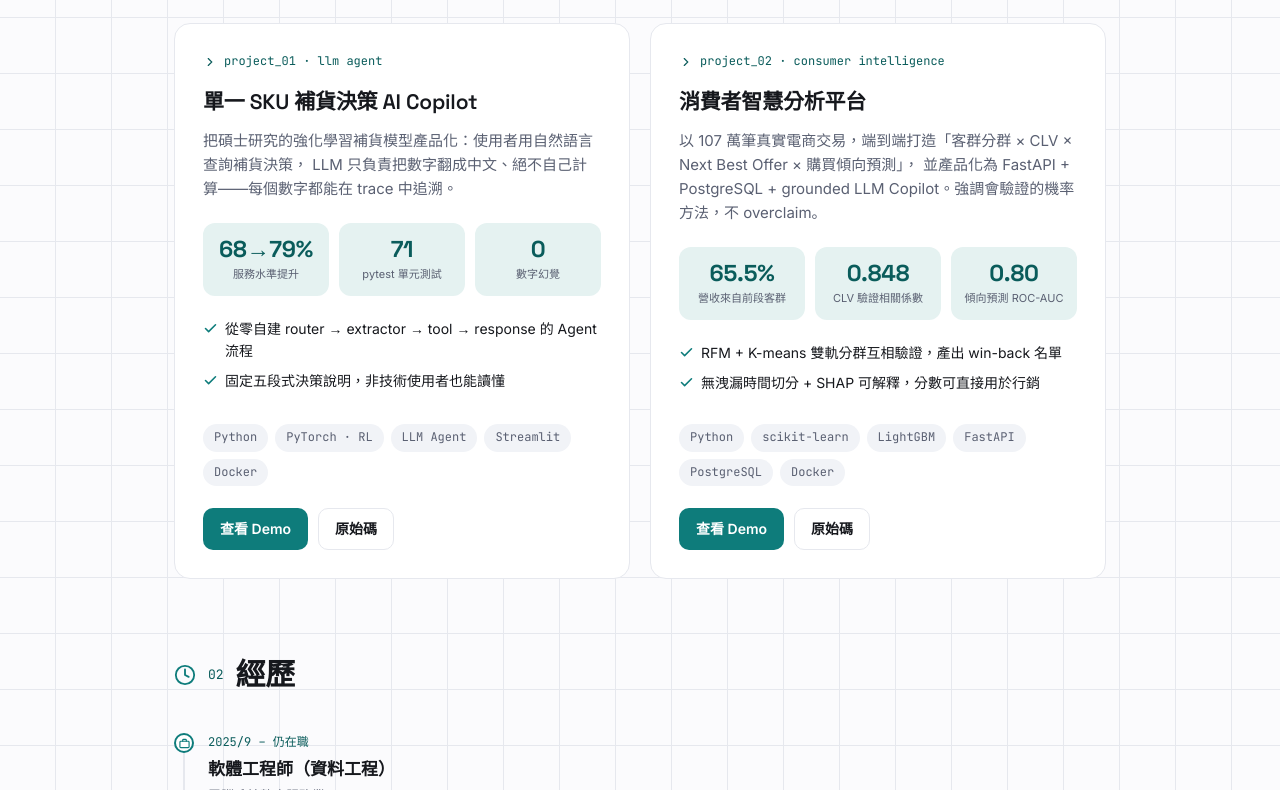
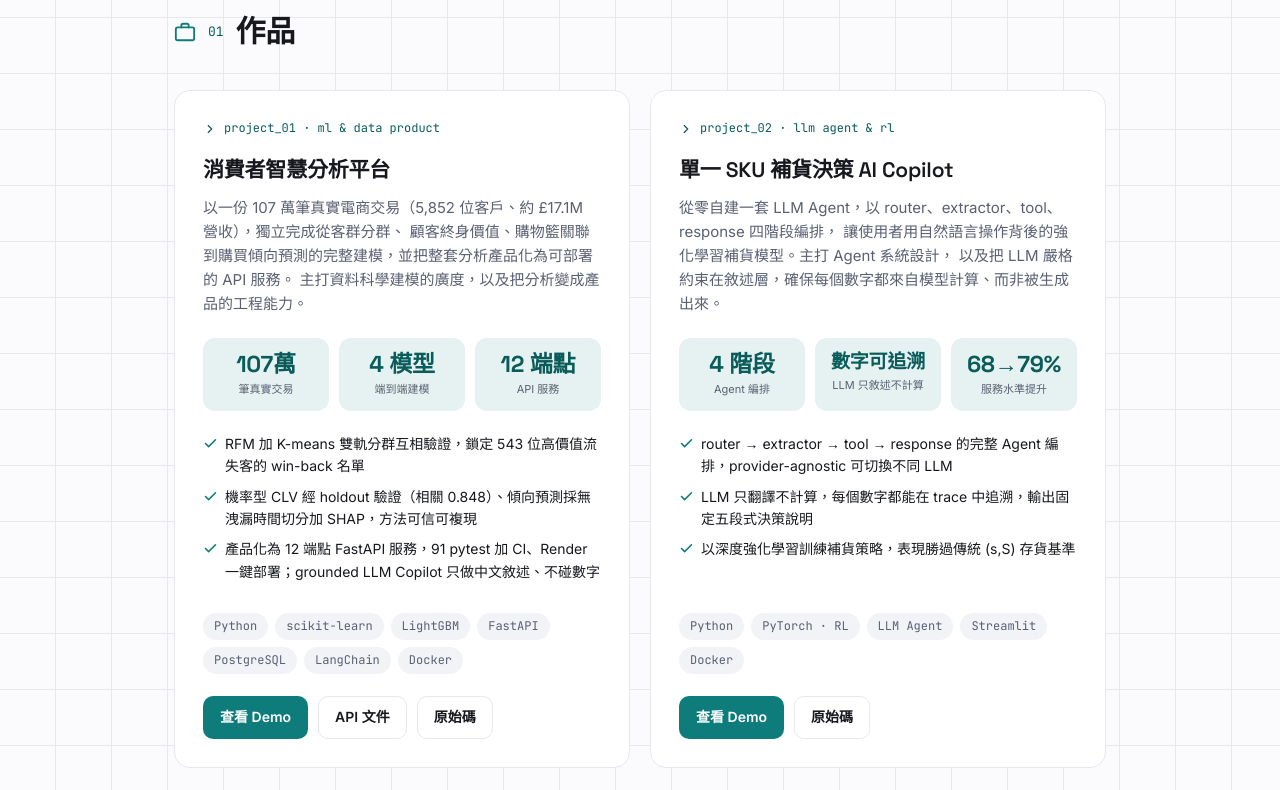
Before and after one commit to Debbie89889/Debbie89889.github.io, a plain HTML site: page index.html in a window 1280 px wide. Shown: the part 710-1500 px from the top of the page. Drawn offline with Linux system fonts and the light colour scheme.

Commit message:
Revise text content in index.html for clarity
Updated various text elements for clarity and accuracy in the index.html file, including project descriptions and personal information.

```diff
--- a/index.html
+++ b/index.html
@@ -149,11 +149,12 @@
 
   <div class="hero">
     <div class="wrap">
-      <p class="eyebrow reveal">// data scientist · ml × llm agent × business</p>
-      <h1 class="reveal">我是李昀珊，<br />用資料與 <span class="hl">AI</span> 做出可信賴的決策。</h1>
+      <p class="eyebrow reveal">Data Scientist · Machine Learning × LLM Agent</p>
+      <h1 class="reveal">我是李昀珊，<br />運用資料科學與 <span class="hl">AI</span> 解決實際的商業問題。</h1>
       <p class="lede reveal">
-        資料科學家，擅長把機器學習模型與 LLM Agent 變成能落地、每個數字都可驗證的產品。
-        會計背景出身，對商業意義與資料正確性特別敏感。下面是我最近的兩個專案與一路走來的歷程。
+        資料科學家，專長涵蓋機器學習建模與 LLM Agent 開發，擅長將模型轉化為
+        可部署、每個數字都能驗證的產品，並對商業意義與資料正確性有高度敏感。
+        以下是我近期的兩個專案與專業歷程。
       </p>
       <div class="cta-row reveal">
         <a class="btn btn-primary" href="https://github.com/Debbie89889" target="_blank" rel="noopener">
@@ -177,25 +178,63 @@
 
       <div class="projects">
 
-        <!-- 專案一 -->
+        <!-- 專案一：消費者智慧分析平台 -->
         <article class="card reveal">
           <span class="code">
             <svg viewBox="0 0 24 24" fill="none" stroke="currentColor" stroke-width="2" stroke-linecap="round"><path d="M9 18l6-6-6-6"/></svg>
-            project_01 · llm agent
+            project_01 · ml &amp; data product
+          </span>
+          <h3>消費者智慧分析平台</h3>
+          <p>
+            以一份 107 萬筆真實電商交易（5,852 位客戶、約 £17.1M 營收），獨立完成從客群分群、
+            顧客終身價值、購物籃關聯到購買傾向預測的完整建模，並把整套分析產品化為可部署的 API 服務。
+            主打資料科學建模的廣度，以及把分析變成產品的工程能力。
+          </p>
+          <div class="stats">
+            <div class="stat"><div class="num">107萬</div><div class="lab">筆真實交易</div></div>
+            <div class="stat"><div class="num">4 模型</div><div class="lab">端到端建模</div></div>
+            <div class="stat"><div class="num">12 端點</div><div class="lab">API 服務</div></div>
+          </div>
+          <ul class="highlights">
+            <li><svg viewBox="0 0 24 24" fill="none" stroke="currentColor" stroke-width="2.5" stroke-linecap="round" stroke-linejoin="round"><path d="M20 6L9 17l-5-5"/></svg>RFM 加 K-means 雙軌分群互相驗證，鎖定 543 位高價值流失客的 win-back 名單</li>
+            <li><svg viewBox="0 0 24 24" fill="none" stroke="currentColor" stroke-width="2.5" stroke-linecap="round" stroke-linejoin="round"><path d="M20 6L9 17l-5-5"/></svg>機率型 CLV 經 holdout 驗證（相關 0.848）、傾向預測採無洩漏時間切分加 SHAP，方法可信可複現</li>
+            <li><svg viewBox="0 0 24 24" fill="none" stroke="currentColor" stroke-width="2.5" stroke-linecap="round" stroke-linejoin="round"><path d="M20 6L9 17l-5-5"/></svg>產品化為 12 端點 FastAPI 服務，91 pytest 加 CI、Render 一鍵部署；grounded LLM Copilot 只做中文敘述、不碰數字</li>
+          </ul>
+          <div class="stack">
+            <span class="pill">Python</span><span class="pill">scikit-learn</span>
+            <span class="pill">LightGBM</span><span class="pill">FastAPI</span>
+            <span class="pill">PostgreSQL</span><span class="pill">LangChain</span><span class="pill">Docker</span>
+          </div>
+          <div class="card-actions">
+            <!-- 在此修改：填入線上 Demo 網址 -->
+            <a class="btn btn-primary" href="https://consumer-intel-dashboard.onrender.com/" target="_blank" rel="noopener">查看 Demo</a>
+            <!-- 在此修改：填入 API 文件網址（通常是 Demo 網址後面加 /docs） -->
+            <a class="btn btn-ghost" href="https://consumer-intel-api.onrender.com/docs#/" target="_blank" rel="noopener">API 文件</a>
+            <a class="btn btn-ghost" href="https://github.com/Debbie89889/consumer-intelligence" target="_blank" rel="noopener">原始碼</a>
+          </div>
+        </article>
+
+        <!-- 專案二：補貨決策 AI Copilot -->
+        <article class="card reveal">
+          <span class="code">
+            <svg viewBox="0 0 24 24" fill="none" stroke="currentColor" stroke-width="2" stroke-linecap="round"><path d="M9 18l6-6-6-6"/></svg>
+            project_02 · llm agent &amp; rl
           </span>
           <h3>單一 SKU 補貨決策 AI Copilot</h3>
           <p>
-            把碩士研究的強化學習補貨模型產品化：使用者用自然語言查詢補貨決策，
-            LLM 只負責把數字翻成中文、絕不自己計算——每個數字都能在 trace 中追溯。
+            從零自建一套 LLM Agent，以 router、extractor、tool、response 四階段編排，
+            讓使用者用自然語言操作背後的強化學習補貨模型。主打 Agent 系統設計，
+            以及把 LLM 嚴格約束在敘述層，確保每個數字都來自模型計算、而非被生成出來。
           </p>
           <div class="stats">
+            <div class="stat"><div class="num">4 階段</div><div class="lab">Agent 編排</div></div>
+            <div class="stat"><div class="num" style="font-size:clamp(16px,3vw,19px);white-space:nowrap;">數字可追溯</div><div class="lab">LLM 只敘述不計算</div></div>
             <div class="stat"><div class="num">68→79%</div><div class="lab">服務水準提升</div></div>
-            <div class="stat"><div class="num">71</div><div class="lab">pytest 單元測試</div></div>
-            <div class="stat"><div class="num">0</div><div class="lab">數字幻覺</div></div>
           </div>
           <ul class="highlights">
-            <li><svg viewBox="0 0 24 24" fill="none" stroke="currentColor" stroke-width="2.5" stroke-linecap="round" stroke-linejoin="round"><path d="M20 6L9 17l-5-5"/></svg>從零自建 router → extractor → tool → response 的 Agent 流程</li>
-            <li><svg viewBox="0 0 24 24" fill="none" stroke="currentColor" stroke-width="2.5" stroke-linecap="round" stroke-linejoin="round"><path d="M20 6L9 17l-5-5"/></svg>固定五段式決策說明，非技術使用者也能讀懂</li>
+            <li><svg viewBox="0 0 24 24" fill="none" stroke="currentColor" stroke-width="2.5" stroke-linecap="round" stroke-linejoin="round"><path d="M20 6L9 17l-5-5"/></svg>router → extractor → tool → response 的完整 Agent 編排，provider-agnostic 可切換不同 LLM</li>
+            <li><svg viewBox="0 0 24 24" fill="none" stroke="currentColor" stroke-width="2.5" stroke-linecap="round" stroke-linejoin="round"><path d="M20 6L9 17l-5-5"/></svg>LLM 只翻譯不計算，每個數字都能在 trace 中追溯，輸出固定五段式決策說明</li>
+            <li><svg viewBox="0 0 24 24" fill="none" stroke="currentColor" stroke-width="2.5" stroke-linecap="round" stroke-linejoin="round"><path d="M20 6L9 17l-5-5"/></svg>以深度強化學習訓練補貨策略，表現勝過傳統 (s,S) 存貨基準</li>
           </ul>
           <div class="stack">
             <span class="pill">Python</span><span class="pill">PyTorch · RL</span>
@@ -204,39 +243,7 @@
           <div class="card-actions">
             <!-- 在此修改：上線後填入 Streamlit demo 網址；還沒上線可先刪掉這顆按鈕 -->
             <a class="btn btn-primary" href="#" target="_blank" rel="noopener">查看 Demo</a>
-            <a class="btn btn-ghost" href="https://github.com/Debbie89889/single-sku-inventory-copilot" target="_blank" rel="noopener">原始碼</a>
-          </div>
-        </article>
-
-        <!-- 專案二 -->
-        <article class="card reveal">
-          <span class="code">
-            <svg viewBox="0 0 24 24" fill="none" stroke="currentColor" stroke-width="2" stroke-linecap="round"><path d="M9 18l6-6-6-6"/></svg>
-            project_02 · consumer intelligence
-          </span>
-          <h3>消費者智慧分析平台</h3>
-          <p>
-            以 107 萬筆真實電商交易，端到端打造「客群分群 × CLV × Next Best Offer × 購買傾向預測」，
-            並產品化為 FastAPI + PostgreSQL + grounded LLM Copilot。強調會驗證的機率方法，不 overclaim。
-          </p>
-          <div class="stats">
-            <div class="stat"><div class="num">65.5%</div><div class="lab">營收來自前段客群</div></div>
-            <div class="stat"><div class="num">0.848</div><div class="lab">CLV 驗證相關係數</div></div>
-            <div class="stat"><div class="num">0.80</div><div class="lab">傾向預測 ROC-AUC</div></div>
-          </div>
-          <ul class="highlights">
-            <li><svg viewBox="0 0 24 24" fill="none" stroke="currentColor" stroke-width="2.5" stroke-linecap="round" stroke-linejoin="round"><path d="M20 6L9 17l-5-5"/></svg>RFM + K-means 雙軌分群互相驗證，產出 win-back 名單</li>
-            <li><svg viewBox="0 0 24 24" fill="none" stroke="currentColor" stroke-width="2.5" stroke-linecap="round" stroke-linejoin="round"><path d="M20 6L9 17l-5-5"/></svg>無洩漏時間切分 + SHAP 可解釋，分數可直接用於行銷</li>
-          </ul>
-          <div class="stack">
-            <span class="pill">Python</span><span class="pill">scikit-learn</span>
-            <span class="pill">LightGBM</span><span class="pill">FastAPI</span>
-            <span class="pill">PostgreSQL</span><span class="pill">Docker</span>
-          </div>
-          <div class="card-actions">
-            <!-- 在此修改：上線後填入 Streamlit demo 網址；還沒上線可先刪掉這顆按鈕 -->
-            <a class="btn btn-primary" href="#" target="_blank" rel="noopener">查看 Demo</a>
-            <a class="btn btn-ghost" href="https://github.com/Debbie89889/consumer-intelligence" target="_blank" rel="noopener">原始碼</a>
+            <a class="btn btn-ghost" href="https://single-sku-inventory-copilot-ufa8jyi62krq5nb9dpd9mv.streamlit.app/" target="_blank" rel="noopener">原始碼</a>
           </div>
         </article>
 
@@ -268,15 +275,7 @@
           <div class="tl-year">2023/9 – 2025/12</div>
           <p class="tl-role">資訊與決策科學研究所（碩士）</p>
           <p class="tl-org">台北商業大學</p>
-          <p class="tl-desc">碩士論文以深度強化學習研究供應鏈存貨管理；系統性比較多種機器學習模型、建立一致評估指標，並把研究型程式重構、產品化——轉往資料科學的關鍵轉折點。</p>
-        </div>
-
-        <div class="tl-item reveal">
-          <div class="tl-dot"><svg viewBox="0 0 24 24" fill="none" stroke="currentColor" stroke-width="2.5" stroke-linecap="round" stroke-linejoin="round"><rect x="4" y="2" width="16" height="20" rx="2"/><path d="M8 6h8M8 10h8M8 14h5"/></svg></div>
-          <div class="tl-year">2020/7 – 2022/7</div>
-          <p class="tl-role">研究員（稅務會計）</p>
-          <p class="tl-org">勤業眾信聯合會計師事務所</p>
-          <p class="tl-desc">負責稅務申報與會計處理，以 Excel 對大量財務資料勾稽比對與正確性驗證——一切「從資料正確性與商業意義出發」的思考習慣，都從這裡開始。</p>
+          <p class="tl-desc">碩士論文以深度強化學習研究供應鏈存貨管理；系統性比較多種機器學習模型、建立一致評估指標，並把研究型程式重構、產品化，是轉往資料科學的關鍵轉折點。</p>
         </div>
 
       </div>
@@ -306,13 +305,13 @@
 
 <footer id="contact">
   <div class="wrap">
-    <h2 class="reveal">想聊聊？</h2>
+    <h2 class="reveal">歡迎與我聯繫</h2>
     <div class="contact-links reveal">
       <!-- 在此修改：聯絡信箱 -->
       <a class="btn btn-primary" href="mailto:debbie89889@gmail.com">寄信給我</a>
       <a class="btn btn-ghost" href="https://github.com/Debbie89889" target="_blank" rel="noopener">GitHub</a>
     </div>
-    <p class="copyright">© 2026 李昀珊 Debbie ·</p>
+    <p class="copyright">© 2026 李昀珊 Debbie · </p>
   </div>
 </footer>
 
```
